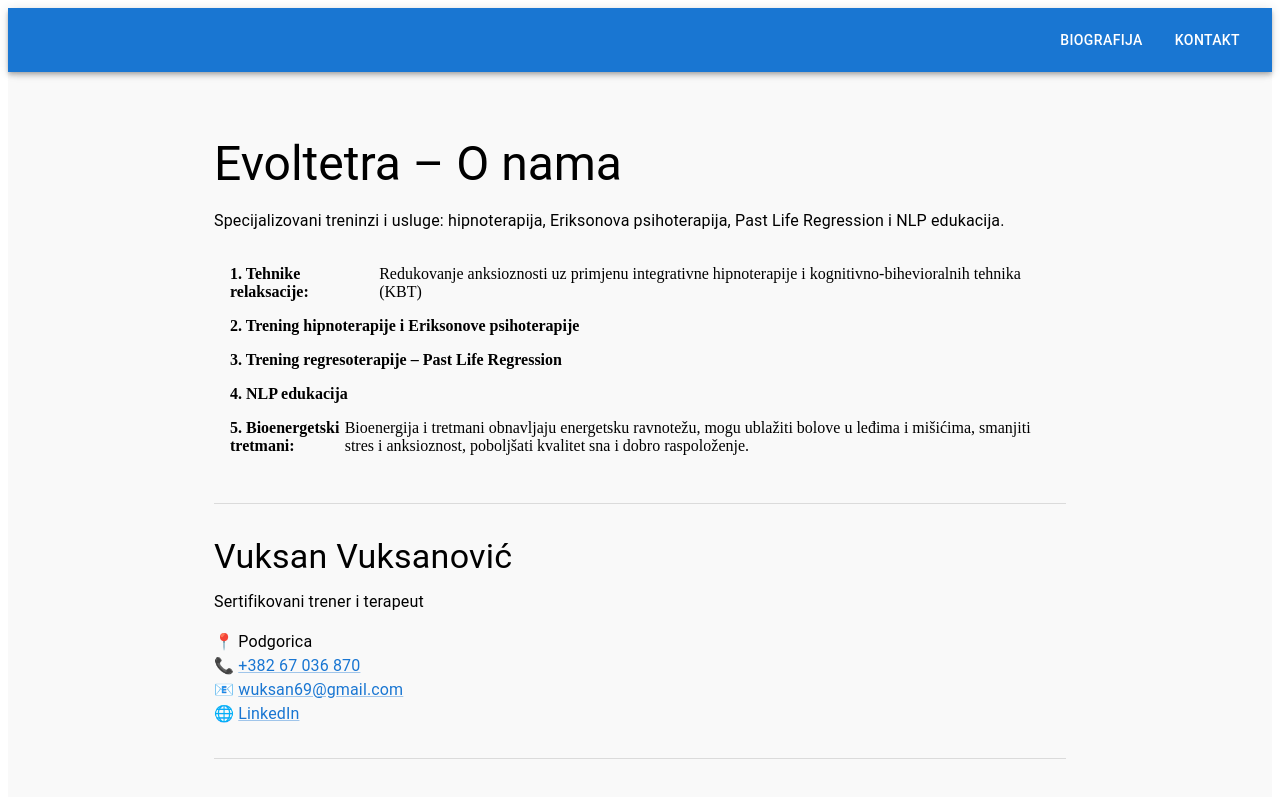
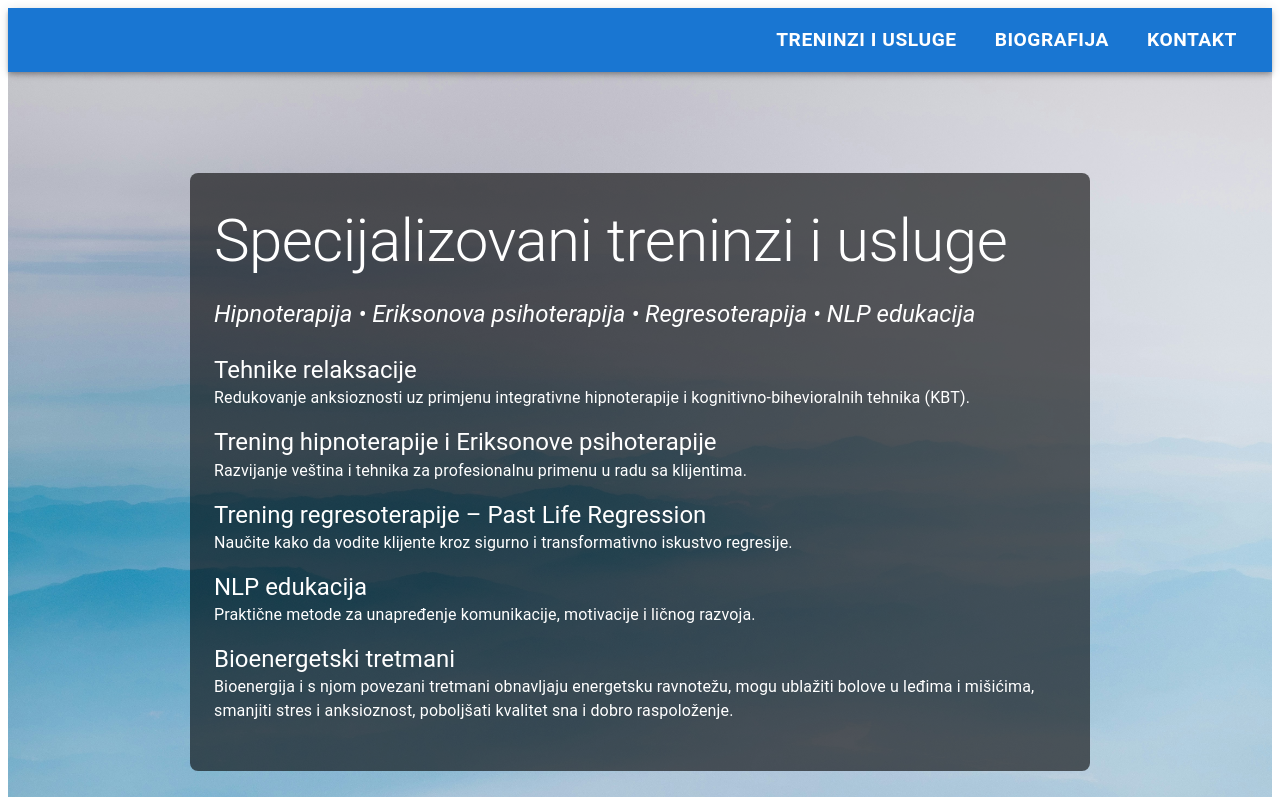
Before and after one commit to 1v4n4/vule, a React (Vite) app: page /about in a window 1280 px wide. Shown: the top 797 px of the page. Built offline with nearby package versions, Linux system fonts and the light colour scheme; some icons are missing.

Commit message:
FixHome and About page

```diff
--- a/src/components/Header.tsx
+++ b/src/components/Header.tsx
@@ -13,7 +13,8 @@ import HomeIcon from "@mui/icons-material/Home";
 import { Link } from "react-router-dom";
 
 const pages = [
-  { text: "Biografija", path: "/about" },
+  { text: "Treninzi i usluge", path: "/about" },
+  { text: "Biografija", path: "/bio" },
   { text: "Kontakt", path: "/contact" },
 ];
 
@@ -50,8 +51,10 @@ const Header = () => {
             <Button
               key={page.text}
               color="inherit"
+              size="large"
               component={Link}
               to={page.path}
+              sx={{ fontSize: "1.2rem", fontWeight: "bold" }}
             >
               {page.text}
             </Button>
--- a/src/pages/About.tsx
+++ b/src/pages/About.tsx
@@ -1,140 +1,88 @@
-import {
-  Box,
-  Container,
-  Typography,
-  List,
-  ListItem,
-  Link,
-  Divider,
-} from "@mui/material";
+import { Box, Container, Typography } from "@mui/material";
+import seaBook from "../assets/yuriy-kovalev.jpg";
 
 const About = () => {
   return (
-    <Box sx={{ py: 8, backgroundColor: "#f9f9f9" }}>
-      <Container maxWidth="md">
-        {/* Header */}
-        <Typography variant="h3" component="h1" gutterBottom>
-          Evoltetra – O nama
+    <Box
+      sx={{
+        minHeight: "100vh",
+        backgroundImage: `url(${seaBook})`,
+        backgroundSize: "cover",
+        backgroundPosition: "center",
+        display: "flex",
+        alignItems: "center",
+        color: "white",
+      }}
+    >
+      <Container
+        maxWidth="md"
+        sx={{ bgcolor: "rgba(0,0,0,0.6)", p: 4, borderRadius: 2 }}
+      >
+        <Typography variant="h2" component="h2" gutterBottom>
+          Specijalizovani treninzi i usluge
         </Typography>
-        <Typography variant="body1" paragraph>
-          Specijalizovani treninzi i usluge: hipnoterapija, Eriksonova
-          psihoterapija, Past Life Regression i NLP edukacija.
+        <Typography variant="h5" gutterBottom sx={{ fontStyle: "italic" }}>
+          Hipnoterapija • Eriksonova psihoterapija • Regresoterapija • NLP
+          edukacija
         </Typography>
 
         {/* Services List */}
-        <List>
-          <ListItem>
-            <strong>1. Tehnike relaksacije:</strong> Redukovanje anksioznosti uz
-            primjenu integrativne hipnoterapije i kognitivno-bihevioralnih
-            tehnika (KBT)
-          </ListItem>
-          <ListItem>
-            <strong>2. Trening hipnoterapije i Eriksonove psihoterapije</strong>
-          </ListItem>
-          <ListItem>
-            <strong>3. Trening regresoterapije – Past Life Regression</strong>
-          </ListItem>
-          <ListItem>
-            <strong>4. NLP edukacija</strong>
-          </ListItem>
-          <ListItem>
-            <strong>5. Bioenergetski tretmani:</strong> Bioenergija i tretmani
-            obnavljaju energetsku ravnotežu, mogu ublažiti bolove u leđima i
-            mišićima, smanjiti stres i anksioznost, poboljšati kvalitet sna i
-            dobro raspoloženje.
-          </ListItem>
-        </List>
+        {/* Services List */}
+        <Box sx={{ mt: 3 }}>
+          <Box sx={{ mb: 2 }}>
+            <Typography variant="h5" component="span">
+              Tehnike relaksacije
+            </Typography>
+            <Typography variant="body1">
+              Redukovanje anksioznosti uz primjenu integrativne hipnoterapije i
+              kognitivno-bihevioralnih tehnika (KBT).
+            </Typography>
+          </Box>
 
-        <Divider sx={{ my: 4 }} />
+          <Box sx={{ mb: 2 }}>
+            <Typography variant="h5" component="span">
+              Trening hipnoterapije i Eriksonove psihoterapije
+            </Typography>
+            <Typography variant="body1">
+              Razvijanje veština i tehnika za profesionalnu primenu u radu sa
+              klijentima.
+            </Typography>
+          </Box>
 
-        {/* Contact Info */}
-        <Typography variant="h4" gutterBottom>
-          Vuksan Vuksanović
-        </Typography>
-        <Typography variant="body1" paragraph>
-          Sertifikovani trener i terapeut
-        </Typography>
-        <Typography variant="body1" paragraph>
-          📍 Podgorica <br />
-          📞 <Link href="tel:+38267036870">+382 67 036 870</Link> <br />
-          📧 <Link href="mailto:wuksan69@gmail.com">
-            wuksan69@gmail.com
-          </Link>{" "}
-          <br />
-          🌐{" "}
-          <Link
-            href="http://www.linkedin.com/in/vuksan-vuksanovic"
-            target="_blank"
-            rel="noopener"
-          >
-            LinkedIn
-          </Link>
-        </Typography>
+          <Box sx={{ mb: 2 }}>
+            <Typography variant="h5" component="span">
+              Trening regresoterapije – Past Life Regression
+            </Typography>
+            <Typography variant="body1">
+              Naučite kako da vodite klijente kroz sigurno i transformativno
+              iskustvo regresije.
+            </Typography>
+          </Box>
 
-        <Divider sx={{ my: 4 }} />
+          <Box sx={{ mb: 2 }}>
+            <Typography variant="h5" component="span">
+              NLP edukacija
+            </Typography>
+            <Typography variant="body1">
+              Praktične metode za unapređenje komunikacije, motivacije i ličnog
+              razvoja.
+            </Typography>
+          </Box>
 
-        {/* CV Section */}
-        <Typography variant="h4" gutterBottom>
-          O meni
-        </Typography>
-        <Typography variant="body1" paragraph>
-          Hipnoterapeut i bioenergetičar sa preko 20 godina kontinuiranog
-          usavršavanja u oblasti psihoanalize i Eriksonove psihoterapije i
-          kliničke hipnoterapije. Obrazovao se u Hrvatskoj, Francuskoj i
-          Americi, trenutno završava Master studije psihoanalize u Dablinu i PhD
-          studije transdisciplinarne humanistike. Pisac i učesnik na
-          međunarodnim konferencijama i seminarima.
-        </Typography>
-
-        <Typography variant="h5" gutterBottom>
-          Obrazovanje
-        </Typography>
-        <List>
-          <ListItem>
-            PhD kandidat | Transdisciplinarne humanistike, mediji i komunikacija
-          </ListItem>
-          <ListItem>
-            Master psihoanalize | GCAS College Dublin | u toku
-          </ListItem>
-          <ListItem>
-            Master filozofije | Filozofski fakultet, Univerzitet Crne Gore |
-            2012
-          </ListItem>
-          <ListItem>
-            Osnovne studije filozofije | Filozofski fakultet, Univerzitet Crne
-            Gore
-          </ListItem>
-          <ListItem>Bibliotekarske kvalifikacije</ListItem>
-        </List>
-
-        <Typography variant="h5" gutterBottom>
-          Učešće na konferencijama
-        </Typography>
-        <List>
-          <ListItem>
-            Biopolitics and the Biotechnological 'Enhancement' of Humanity |
-            IPhA 48th Annual Conference, 2025
-          </ListItem>
-          <ListItem>
-            Philosophy and Fantasy | IPhA Conference, New York, 2021
-          </ListItem>
-          <ListItem>Women & Freud | Freud Museum London, 2024-25</ListItem>
-          <ListItem>
-            On the Ambivalence with our Mothers | London, 2025
-          </ListItem>
-          {/* Add more items as needed */}
-        </List>
-
-        <Typography variant="h5" gutterBottom>
-          Sertifikati
-        </Typography>
-        <Typography variant="body1" paragraph>
-          Hipnoterapija, Trening, Bioterapija – preko 20 certificiranih kurseva
-          i licenci iz integrativne hipnoterapije, Past Life Regression, NLP,
-          Bioenergetskih tretmana i Eriksonove psihoterapije.
-        </Typography>
+          <Box sx={{ mb: 2 }}>
+            <Typography variant="h5" component="span">
+              Bioenergetski tretmani
+            </Typography>
+            <Typography variant="body1">
+              Bioenergija i s njom povezani tretmani obnavljaju energetsku
+              ravnotežu, mogu ublažiti bolove u leđima i mišićima, smanjiti
+              stres i anksioznost, poboljšati kvalitet sna i dobro raspoloženje.
+            </Typography>
+          </Box>
+        </Box>
       </Container>
     </Box>
   );
 };
+
 export default About;
--- a/src/pages/Home.tsx
+++ b/src/pages/Home.tsx
@@ -1,5 +1,5 @@
 import { Box, Container, Typography, Link, Button } from "@mui/material";
-import seaBook from "../assets/yuriy-kovalev.jpg"; // rename your file and place in src/assets
+import seaBook from "../assets/yuriy-kovalev.jpg";
 
 const Home = () => {
   return (
@@ -26,8 +26,8 @@ const Home = () => {
         </Typography>
         <Typography variant="h6">
           Sa više od 20 godina iskustva i međunarodnim obrazovanjem iz
-          hipnoterapije, psihoanalize i bioenergetskih tretmana, Vuksan pomaže
-          ljudima da prevaziđu anksioznost, stres i emotivne blokade.
+          hipnoterapije, psihoanalize i bioenergetskih tretmana, pomaže ljudima
+          da prevaziđu anksioznost, stres i emotivne blokade.
         </Typography>
         <Typography variant="h6">
           Specijalizovan za integrativnu hipnoterapiju, Eriksonovu
```
Also changed, not shown: src/pages/Bio.tsx (added, +160 -0 lines).
